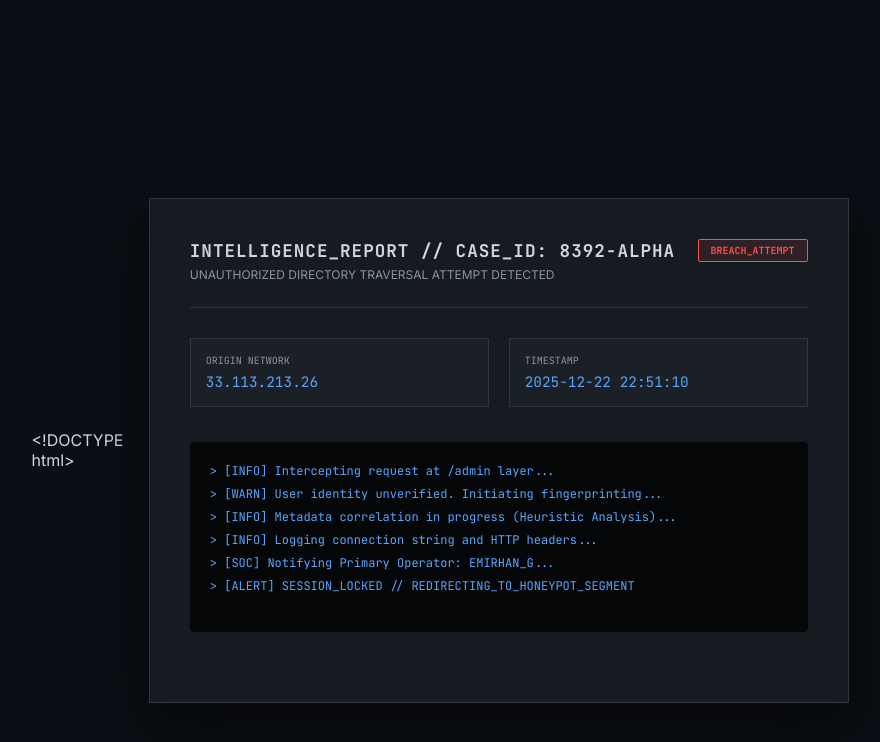
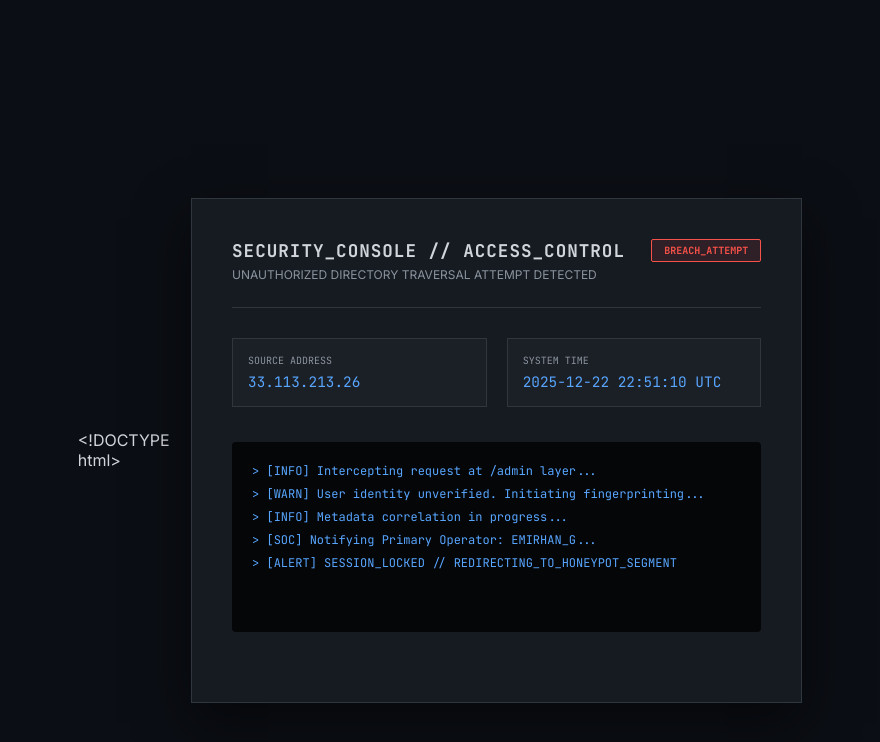
Before and after one commit to cybergungor/cybergungor.github.io, a Jekyll site: the page built from admin.md, in a window 1280 px wide. Shown: the top 742 px of the page, without its empty margins (200-1080 px from the left). Built offline with Jekyll 4.4.1, drawn with Linux system fonts in a browser that asks for light colours; some of the changed lines change nothing that is shown.

Commit message:
Update admin.md

```diff
--- a/admin.md
+++ b/admin.md
@@ -7,47 +7,40 @@
 <html lang="en">
 <head>
     <meta charset="UTF-8">
-    <title>SECURE_INTERCEPT // EMIRHAN_GUNGOROGLU</title>
+    <title>Login | Secure Access Portal</title>
     <link href="https://fonts.googleapis.com/css2?family=Inter:wght@400;600&family=JetBrains+Mono:wght@400;500;700&display=swap" rel="stylesheet">
     <style>
         :root {
-            --bg: #0b0e14; /* Kurumsal Siyah */
-            --surface: #161b22; /* Panel Rengi */
-            --border: #30363d; /* İnce Kenarlık */
-            --accent: #58a6ff; /* Splunk/Sentinel Mavisi */
-            --alert: #f85149; /* Kritik Hata Kırmızısı */
+            --bg: #0b0e14;
+            --surface: #161b22;
+            --border: #30363d;
+            --accent: #58a6ff;
+            --alert: #f85149;
             --text-main: #d1d5db;
         }
 
         body, html { margin: 0; padding: 0; height: 100%; background: var(--bg); color: var(--text-main); font-family: 'Inter', sans-serif; display: flex; align-items: center; justify-content: center; }
 
-        /* --- ANA RAPOR PANELİ --- */
         .incident-dashboard {
-            width: 90%; max-width: 850px;
-            background: var(--surface);
-            border: 1px solid var(--border);
-            padding: 40px;
+            width: 90%; max-width: 800px; background: var(--surface);
+            border: 1px solid var(--border); padding: 40px;
             box-shadow: 0 20px 50px rgba(0,0,0,0.5);
         }
 
-        /* Üst Bilgi */
         .header { display: flex; justify-content: space-between; align-items: flex-start; border-bottom: 1px solid var(--border); padding-bottom: 25px; margin-bottom: 30px; }
         .header-title h1 { margin: 0; font-family: 'JetBrains Mono'; font-size: 1.1rem; color: var(--text-main); letter-spacing: 1px; }
         .header-title p { margin: 5px 0 0; font-size: 0.75rem; color: #8b949e; text-transform: uppercase; }
         .status-badge { background: rgba(248, 81, 73, 0.1); border: 1px solid var(--alert); color: var(--alert); padding: 4px 12px; font-size: 10px; font-family: 'JetBrains Mono'; font-weight: bold; border-radius: 2px; }
 
-        /* Veri Tablosu */
         .metadata-grid { display: grid; grid-template-columns: repeat(2, 1fr); gap: 20px; margin-bottom: 35px; }
         .data-point { background: rgba(255,255,255,0.02); border: 1px solid var(--border); padding: 15px; }
         .data-label { font-size: 10px; color: #8b949e; font-family: 'JetBrains Mono'; margin-bottom: 5px; text-transform: uppercase; }
         .data-value { font-family: 'JetBrains Mono'; font-size: 0.9rem; color: var(--accent); }
 
-        /* Sistem Logları */
         .console-logs { background: #050608; border-radius: 4px; padding: 20px; font-family: 'JetBrains Mono'; font-size: 12px; line-height: 1.6; height: 150px; overflow: hidden; margin-bottom: 30px; }
         .log-line { color: #484f58; margin-bottom: 4px; }
         .log-line.active { color: var(--accent); }
 
-        /* Açıklama Alanı (Başta gizli) */
         #reveal-zone { display: none; animation: fadeIn 0.8s ease-out; }
         .deception-note { border-top: 1px solid var(--border); padding-top: 30px; }
         .deception-note h2 { font-size: 1rem; color: var(--accent); margin-bottom: 15px; font-family: 'JetBrains Mono'; }
@@ -69,7 +62,7 @@
 <div class="incident-dashboard">
     <div class="header">
         <div class="header-title">
-            <h1>INTELLIGENCE_REPORT // CASE_ID: 8392-ALPHA</h1>
+            <h1>SECURITY_CONSOLE // ACCESS_CONTROL</h1>
             <p>Unauthorized Directory Traversal Attempt Detected</p>
         </div>
         <div class="status-badge">BREACH_ATTEMPT</div>
@@ -77,26 +70,25 @@
 
     <div class="metadata-grid">
         <div class="data-point">
-            <div class="data-label">Origin Network</div>
-            <div id="origin-ip" class="data-value">SPOOFED_IP_MASKED</div>
+            <div class="data-label">Source Address</div>
+            <div id="origin-ip" class="data-value">ANALYZING...</div>
         </div>
         <div class="data-point">
-            <div class="data-label">Timestamp</div>
+            <div class="data-label">System Time</div>
             <div id="timestamp" class="data-value">-- : -- : --</div>
         </div>
     </div>
 
-    <div class="console-logs" id="log-box">
-        </div>
+    <div class="console-logs" id="log-box"></div>
 
     <div id="reveal-zone">
         <div class="deception-note">
             <h2>[ANALYSIS] ALDATMA TEKNOLOJİSİ (HONEYPOT)</h2>
             <p>
-                Bu sayfa, kurumsal siber güvenlik stratejilerinde kullanılan <strong>"Active Defense"</strong> mekanizmalarının bir parçası olarak tasarlanmıştır.
-                Giriş denemeniz, sistem tarafından bir tehdit aktörü veya keşif (recon) botu olarak sınıflandırılmış ve bu özel "Bal Küpü" (Honeypot) segmentine yönlendirilmiştir.
+                Bu bölüm, kurumsal siber güvenlik altyapılarında uygulanan <strong>"Active Defense"</strong> stratejilerinin bir parçasıdır.
+                Giriş denemeniz, sistem tarafından bir tehdit aktörü veya keşif (recon) botu olarak sınıflandırılmış ve bu özel segmente yönlendirilmiştir.
                 <br><br>
-                Bu çalışma, siber saldırganların davranış modellerini analiz etmek ve gerçek sistem varlıklarını korumak amacıyla kurduğum bir siber güvenlik laboratuvarı deneyidir.
+                Bu çalışma, siber saldırganların davranış modellerini analiz etmek ve gerçek sistem varlıklarını korumak amacıyla tasarlanmış bir siber güvenlik laboratuvarı deneyidir.
             </p>
             <a href="/" class="action-btn">RETURN TO ROOT_SERVER</a>
         </div>
@@ -106,14 +98,14 @@
 <script>
     const logBox = document.getElementById('log-box');
     const revealZone = document.getElementById('reveal-zone');
-    document.getElementById('timestamp').innerText = new Date().toISOString().replace('T', ' ').split('.')[0];
+
+    document.getElementById('timestamp').innerText = new Date().toISOString().replace('T', ' ').split('.')[0] + " UTC";
     document.getElementById('origin-ip').innerText = Array(4).fill(0).map(()=>Math.floor(Math.random()*255)).join('.');
 
     const sequence = [
         "> [INFO] Intercepting request at /admin layer...",
         "> [WARN] User identity unverified. Initiating fingerprinting...",
-        "> [INFO] Metadata correlation in progress (Heuristic Analysis)...",
-        "> [INFO] Logging connection string and HTTP headers...",
+        "> [INFO] Metadata correlation in progress...",
         "> [SOC] Notifying Primary Operator: EMIRHAN_G...",
         "> [ALERT] SESSION_LOCKED // REDIRECTING_TO_HONEYPOT_SEGMENT"
     ];
@@ -128,9 +120,7 @@
             i++;
             setTimeout(runSequence, 900);
         } else {
-            setTimeout(() => {
-                revealZone.style.display = 'block';
-            }, 1000);
+            setTimeout(() => { revealZone.style.display = 'block'; }, 1000);
         }
     }
 
```
